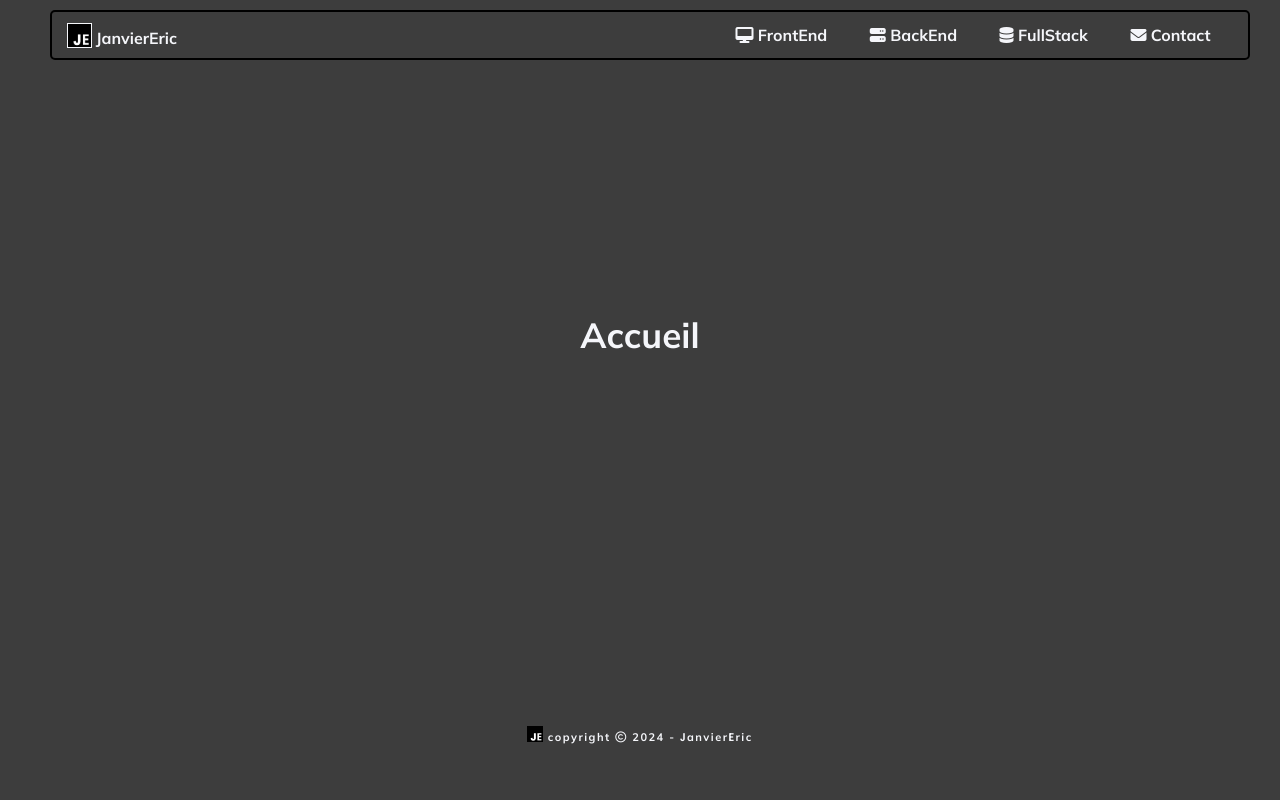
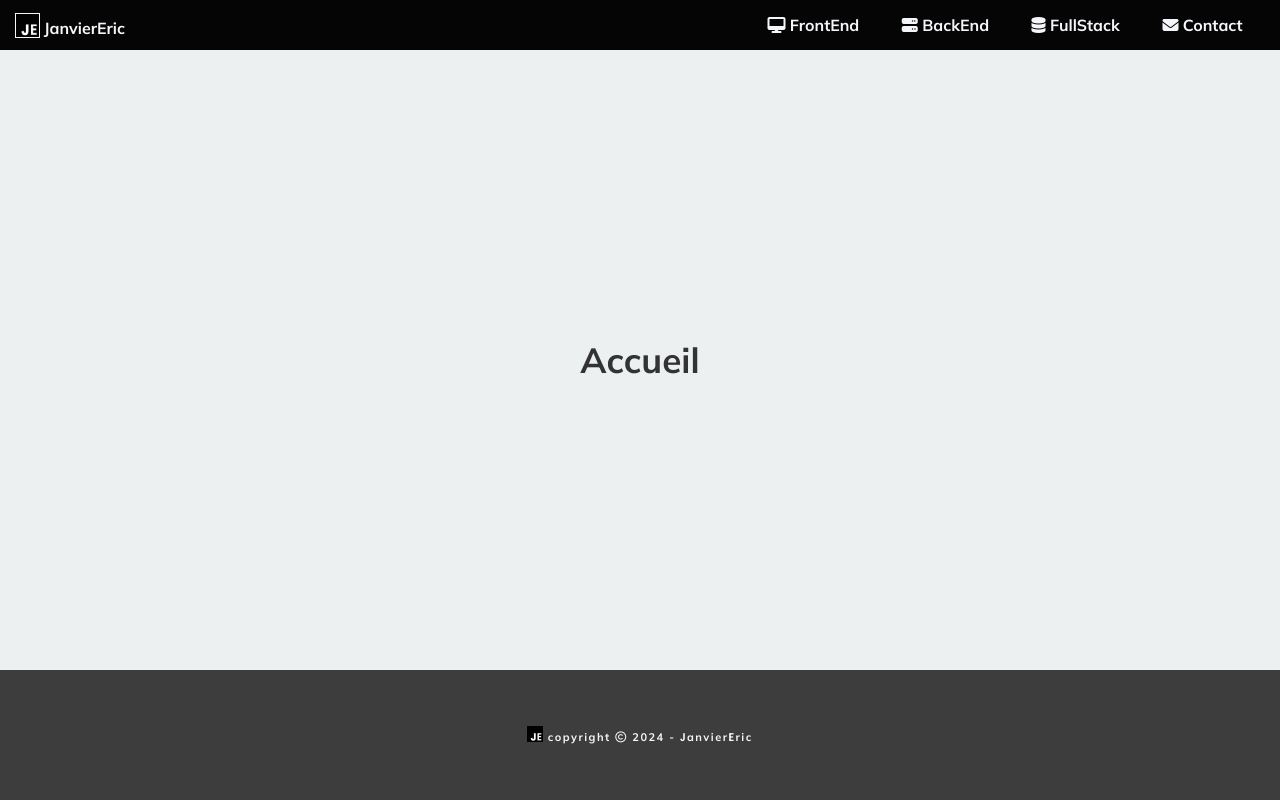
Before and after one commit to janviereric/janviereric, a website built with Vite: page src/index.html in a window 1280 px wide. Built offline with nearby package versions, Linux system fonts and the light colour scheme.

Commit message:
Mise en place du header

```diff
--- a/src/assets/javascripts/exports.js
+++ /dev/null
@@ -1 +0,0 @@
-export { header } from "/assets/javascripts/header.js";
--- /dev/null
+++ b/src/assets/javascripts/footer.js
@@ -0,0 +1,14 @@
+import logo from "/assets/images/logo.jpg";
+
+export const footer = () => {
+  const footer = document.querySelector("footer");
+  footer.innerHTML = `
+        <p>
+        <img src="${logo}" alt="logo" />
+        copyright <i class="fa-regular fa-copyright"></i> 2024 -
+        <span class="j">J</span>anvier<span class="e">E</span>ric
+        </p>
+        `;
+};
+
+footer();
--- a/src/assets/javascripts/header.js
+++ b/src/assets/javascripts/header.js
@@ -1,5 +1,4 @@
-import "/assets/sass/exports.scss";
-import janviereric from "/assets/images/janviereric.jpg";
+import logo from "/assets/images/logo.jpg";
 
 export const header = () => {
   const headerContent = document.querySelector("header");
@@ -7,7 +6,7 @@ export const header = () => {
     <div id="container-header">
       <div class="container-logo">
         <div class="logo-image">
-            <img src="${janviereric}" alt="Janvier Eric" />
+            <img src="${logo}" alt="Janvier Eric" />
         </div>
         <div class="logo-name"><span class="text-menu">JanvierEric</span></div>
       </div>
@@ -20,3 +19,5 @@ export const header = () => {
     </div>
   `;
 };
+
+header();
--- a/src/assets/sass/_body.scss
+++ b/src/assets/sass/_body.scss
@@ -1,6 +1,6 @@
 body {
   height: 100vh;
-  background-color: var(--tertiary);
+  background-color: var(--quaternary);
 }
 
 .container {
--- a/src/assets/sass/_classes.scss
+++ b/src/assets/sass/_classes.scss
@@ -73,7 +73,3 @@
   height: 100%;
   overflow: hidden;
 }
-
-.off {
-  display: none;
-}
--- a/src/assets/sass/_footer.scss
+++ b/src/assets/sass/_footer.scss
@@ -1,6 +1,7 @@
 footer {
   grid-area: footer;
   height: 13rem;
+  background-color: var(--secondary);
   color: var(--light);
   font-size: 1.1rem;
   font-weight: bold;
--- a/src/assets/sass/_header.scss
+++ b/src/assets/sass/_header.scss
@@ -2,44 +2,13 @@
 
 header {
   color: var(--light);
-  @include phone {
-    background-color: var(--primary);
-  }
-  @include tablet {
-    background-color: var(--primary);
-  }
-  @include laptop {
-    margin-left: 1rem;
-    margin-right: 1rem;
-  }
-  @include computer {
-    margin-left: 1rem;
-    margin-right: 1rem;
-    width: 100%;
-    display: flex;
-    justify-content: center;
-    align-items: center;
-  }
+  background-color: var(--primary);
   #container-header {
     height: 5rem;
     display: flex;
     align-items: center;
     justify-content: space-between;
     font-weight: bold;
-    @include laptop {
-      padding-right: 1rem;
-      padding-left: 1rem;
-      margin-top: 1rem;
-      border: 0.2rem var(--primary) solid;
-      border-radius: 0.5rem;
-    }
-    @include computer {
-      width: 120rem;
-      position: fixed;
-      margin-top: 7rem;
-      border: 0.2rem var(--primary) solid;
-      border-radius: 0.5rem;
-    }
     .container-logo {
       display: flex;
       align-items: flex-end;
@@ -53,20 +22,17 @@ header {
       @include phone {
         width: 3.5rem;
       }
-      @include tablet {
-        display: 3.5rem;
-      }
       .logo-image {
         img {
           height: 2.5rem;
           width: 2.5rem;
-          border: 0.1rem var(--light) solid;
+          border: 0.1rem var(--tertiary) solid;
           float: right;
         }
       }
       &:hover {
         transition: all 0.2s;
-        background-color: var(--light);
+        background-color: var(--tertiary);
         color: var(--je);
         img {
           border: 0.1rem var(--primary) solid;
@@ -78,7 +44,6 @@ header {
         }
       }
     }
-
     #container-menu {
       display: flex;
       justify-content: space-evenly;
@@ -97,7 +62,7 @@ header {
       }
       li:hover {
         transition: all 0.2s;
-        background-color: var(--light);
+        background-color: var(--tertiary);
         color: var(--dark);
         border-radius: 0.3rem;
         .icon-frontend {
--- /dev/null
+++ b/src/assets/sass/_main.scss
@@ -0,0 +1,6 @@
+main {
+  color: var(--dark);
+  display: flex;
+  justify-content: center;
+  align-items: center;
+}
--- a/src/assets/sass/_variables.scss
+++ b/src/assets/sass/_variables.scss
@@ -1,8 +1,9 @@
 :root {
   // main color
-  --primary: #000000;
-  --secondary: #16161d;
-  --tertiary: #3d3d3d;
+  --primary: #050505;
+  --secondary: #3d3d3d;
+  --tertiary: #f5f6fa;
+  --quaternary: #ecf0f1;
 
   // text color
   --light: #f5f6fa;
--- a/src/index.html
+++ b/src/index.html
@@ -27,14 +27,7 @@
       <main>
         <h1>Accueil</h1>
       </main>
-
-      <footer>
-        <p>
-          <img src="./assets/images/janviereric.jpg" alt="Janvier Eric" />
-          copyright <i class="fa-regular fa-copyright"></i> 2024 -
-          <span class="j">J</span>anvier<span class="e">E</span>ric
-        </p>
-      </footer>
+      <footer></footer>
     </div>
   </body>
 </html>
--- a/src/index.js
+++ b/src/index.js
@@ -1,5 +1,4 @@
-import "./assets/sass/exports.scss";
 import "./index.scss";
-import { header } from "/assets/javascripts/exports.js";
 
-header();
+export { header } from "./assets/javascripts/header.js";
+export { footer } from "./assets/javascripts/footer.js";
--- a/src/index.scss
+++ b/src/index.scss
@@ -1,6 +1,9 @@
-main {
-  color: var(--light);
-  display: flex;
-  justify-content: center;
-  align-items: center;
-}
+@use "./assets/sass/reset.scss" as *;
+@use "./assets/sass/_variables.scss" as *;
+@use "./assets/sass/_classes.scss" as *;
+@use "./assets/sass/_media-queries.scss" as *;
+
+@use "./assets/sass/_body.scss" as *;
+@use "./assets/sass/_header.scss" as *;
+@use "./assets/sass/_main.scss" as *;
+@use "./assets/sass/_footer.scss" as *;
```
Also changed, not shown: src/assets/sass/exports.scss (deleted, +0 -8 lines), src/assets/images/logo.jpg (renamed from src/assets/images/janviereric.jpg).
